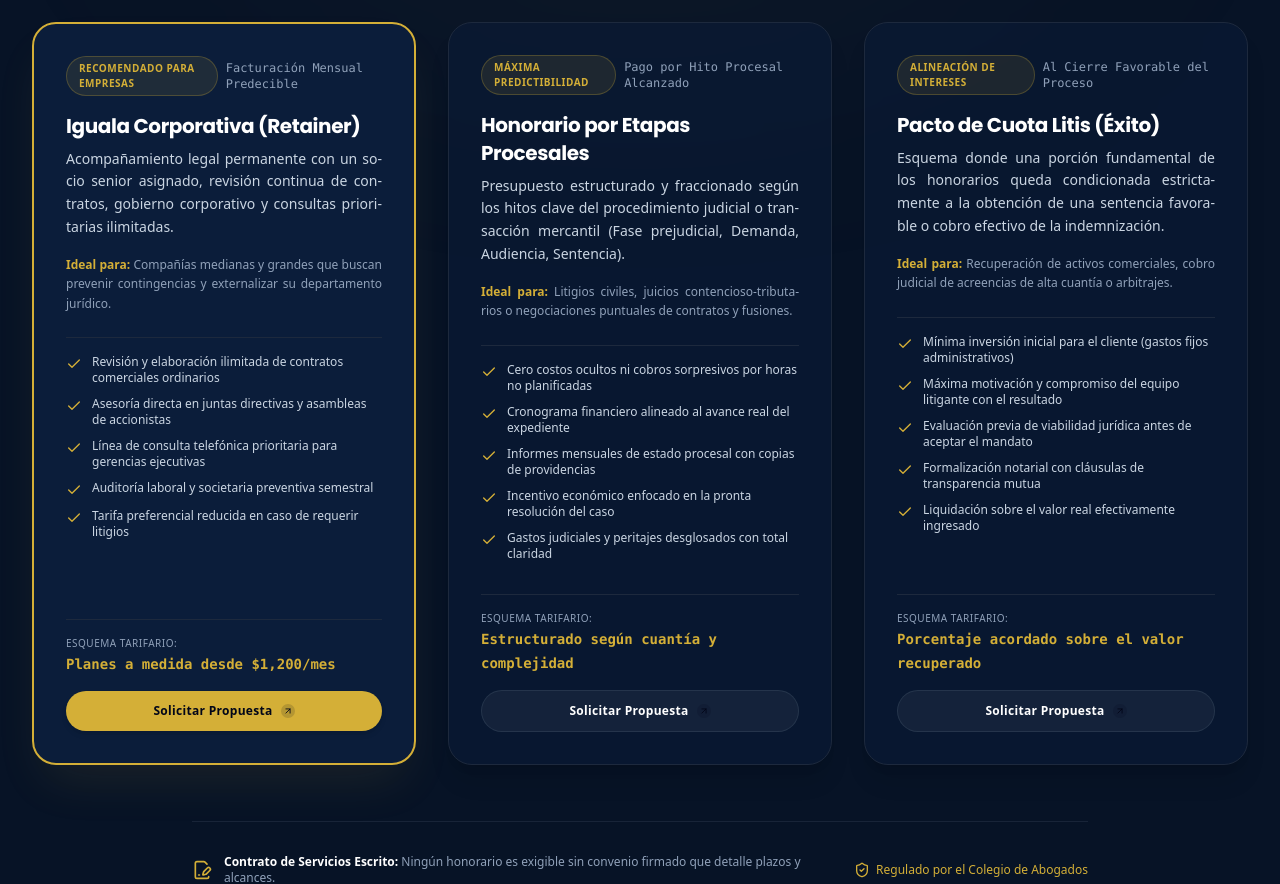
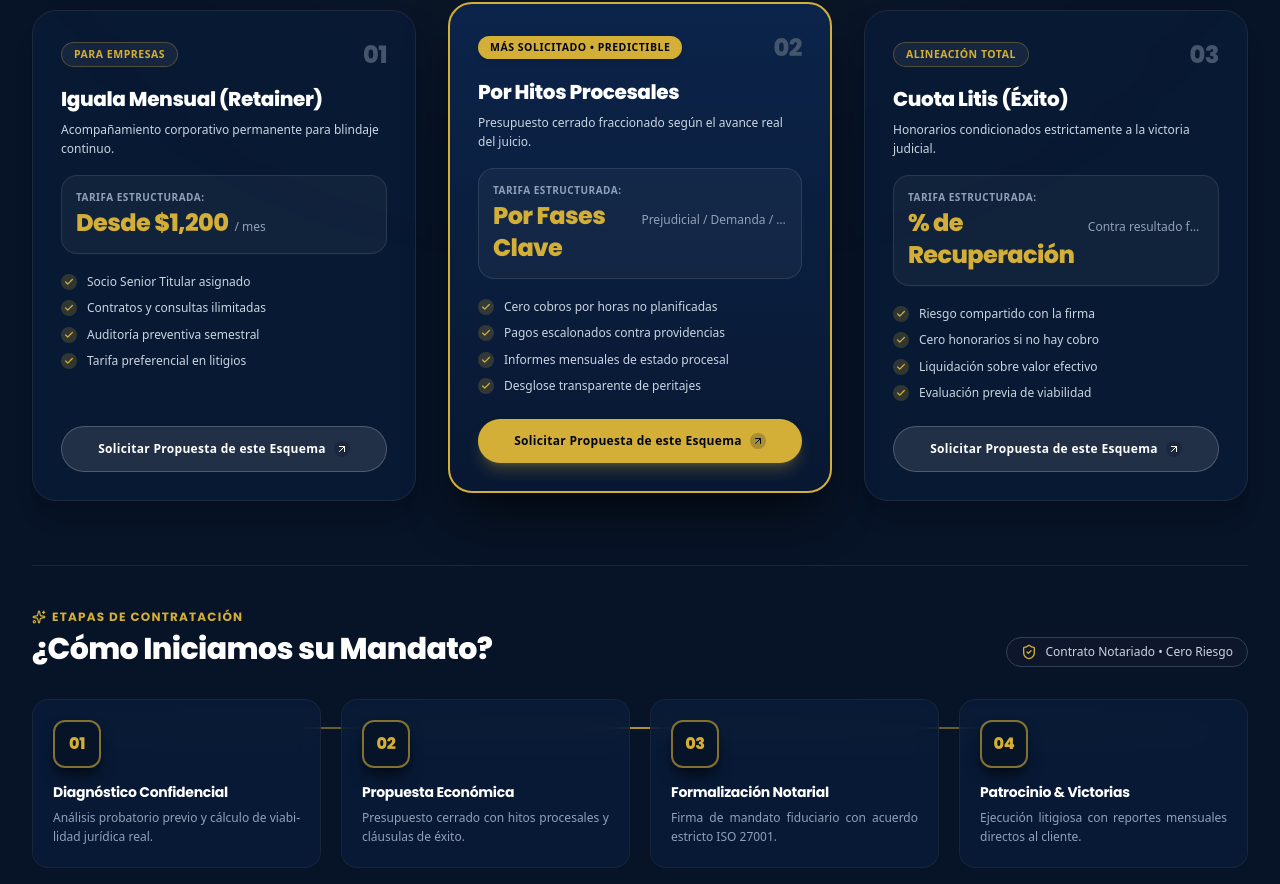
Before and after one commit to kindevec/demoleyes, a React (Vite) app: page / in a window 1280 px wide. Shown: the part 5346-6230 px from the top of the page. Built offline with nearby package versions, Linux system fonts and the light colour scheme.

Commit message:
refactor(pricing): transform FeeCalculator from text wall into high-impact visual tariff cards with 4-step hiring timeline (inspired by Premier Estate reference)

```diff
--- a/src/components/FeeCalculator.tsx
+++ b/src/components/FeeCalculator.tsx
@@ -1,137 +1,259 @@
 import React, { useState } from 'react';
-import { Calculator, Check, ArrowUpRight, ShieldCheck, FileSignature } from 'lucide-react';
-import { FEE_MODELS } from '../data/legalData';
+import { Calculator, ArrowUpRight, ShieldCheck, FileSignature, Check, Sparkles } from 'lucide-react';
 
 interface FeeCalculatorProps {
   onSelectPlanForBooking: (planName: string) => void;
 }
 
 export const FeeCalculator: React.FC<FeeCalculatorProps> = ({ onSelectPlanForBooking }) => {
-  const [selectedModelId, setSelectedModelId] = useState<string>('retainer');
+  const [selectedModelId, setSelectedModelId] = useState<string>('etapas');
+
+  const models = [
+    {
+      id: 'retainer',
+      num: '01',
+      badge: 'Para Empresas',
+      name: 'Iguala Mensual (Retainer)',
+      rate: 'Desde $1,200',
+      period: '/ mes',
+      summary: 'Acompañamiento corporativo permanente para blindaje continuo.',
+      pills: [
+        'Socio Senior Titular asignado',
+        'Contratos y consultas ilimitadas',
+        'Auditoría preventiva semestral',
+        'Tarifa preferencial en litigios',
+      ],
+      isPopular: false,
+    },
+    {
+      id: 'etapas',
+      num: '02',
+      badge: 'Más Solicitado • Predictible',
+      name: 'Por Hitos Procesales',
+      rate: 'Por Fases Clave',
+      period: 'Prejudicial / Demanda / Sentencia',
+      summary: 'Presupuesto cerrado fraccionado según el avance real del juicio.',
+      pills: [
+        'Cero cobros por horas no planificadas',
+        'Pagos escalonados contra providencias',
+        'Informes mensuales de estado procesal',
+        'Desglose transparente de peritajes',
+      ],
+      isPopular: true,
+    },
+    {
+      id: 'exito',
+      num: '03',
+      badge: 'Alineación Total',
+      name: 'Cuota Litis (Éxito)',
+      rate: '% de Recuperación',
+      period: 'Contra resultado favorable',
+      summary: 'Honorarios condicionados estrictamente a la victoria judicial.',
+      pills: [
+        'Riesgo compartido con la firma',
+        'Cero honorarios si no hay cobro',
+        'Liquidación sobre valor efectivo',
+        'Evaluación previa de viabilidad',
+      ],
+      isPopular: false,
+    },
+  ];
+
+  const workflowSteps = [
+    {
+      step: '01',
+      title: 'Diagnóstico Confidencial',
+      desc: 'Análisis probatorio previo y cálculo de viabilidad jurídica real.',
+    },
+    {
+      step: '02',
+      title: 'Propuesta Económica',
+      desc: 'Presupuesto cerrado con hitos procesales y cláusulas de éxito.',
+    },
+    {
+      step: '03',
+      title: 'Formalización Notarial',
+      desc: 'Firma de mandato fiduciario con acuerdo estricto ISO 27001.',
+    },
+    {
+      step: '04',
+      title: 'Patrocinio & Victorias',
+      desc: 'Ejecución litigiosa con reportes mensuales directos al cliente.',
+    },
+  ];
 
   return (
     <section id="honorarios" className="py-16 lg:py-24 bg-[#071326] text-white relative overflow-hidden">
-      {/* Soft Top Champagne Ambient Glow (Zero harsh lines) */}
+      {/* Soft Top Champagne Ambient Glow */}
       <div className="absolute -top-20 left-1/2 -translate-x-1/2 w-[700px] h-[350px] bg-[#D4AF37]/7 rounded-full blur-[160px] pointer-events-none" />
+
       <div className="max-w-7xl mx-auto px-4 sm:px-6 lg:px-8 relative z-10">
 
         {/* Section Header */}
-        <div className="text-center max-w-3xl mx-auto mb-14">
-          <div className="inline-flex items-center gap-2 px-3.5 py-1.5 rounded-full bg-[#D4AF37]/10 border border-[#D4AF37]/30 text-[#D4AF37] text-xs font-semibold tracking-wide mb-4">
+        <div className="text-center max-w-3xl mx-auto mb-12">
+          <div className="inline-flex items-center gap-2 px-3.5 py-1.5 rounded-full bg-[#D4AF37]/10 border border-[#D4AF37]/30 text-[#D4AF37] text-xs font-semibold tracking-wide mb-3">
             <Calculator className="w-3.5 h-3.5 text-[#D4AF37]" />
-            Transparencia Tarifaria Innegociable
+            <span>Transparencia Tarifaria Innegociable</span>
           </div>
           <h2 className="font-heading text-3xl sm:text-4xl lg:text-5xl tracking-tight mb-3">
-            <span className="font-extrabold text-white">Modelos de</span>{" "}
-            <span className="font-serif-deluxe italic font-light text-transparent bg-clip-text bg-gradient-to-r from-[#FFF0BE] via-[#D4AF37] to-[#AA771C] drop-shadow-[0_2px_10px_rgba(212,175,55,0.2)]">
+            <span className="font-extrabold text-white">Modelos de</span>{' '}
+            <span className="font-serif-deluxe italic font-light text-transparent bg-clip-text bg-gradient-to-r from-[#FFF0BE] via-[#D4AF37] to-[#AA771C]">
               Contratación
-            </span>{" "}
-            <span className="font-extrabold text-slate-300">&</span>{" "}
+            </span>{' '}
+            <span className="font-extrabold text-slate-300">&</span>{' '}
             <span className="font-extrabold text-transparent bg-clip-text bg-gradient-to-r from-white via-slate-100 to-slate-300">
               Honorarios
             </span>
           </h2>
-          <p className="text-slate-300 text-sm sm:text-base leading-relaxed text-justify-clean">
-            Eliminamos la incertidumbre de la facturación por horas desmedida. Estructuramos acuerdos
-            claros, predecibles y formalizados mediante contrato de servicios profesionales.
+          <p className="text-slate-300 text-sm sm:text-base leading-relaxed text-justify-clean max-w-2xl mx-auto">
+            Eliminamos la incertidumbre de la facturación por horas desmedida. Estructuras éticas, predecibles y formalizadas por contrato.
           </p>
         </div>
 
-        {/* 3 Clean Model Cards (NO BOX IN BOX) */}
-        <div className="flex lg:grid overflow-x-auto lg:overflow-visible snap-x snap-mandatory gap-4 lg:gap-8 pb-4 lg:pb-0 px-4 lg:px-0 -mx-4 lg:mx-0 no-scrollbar lg:grid-cols-3 mb-10 lg:mb-14">
-          {FEE_MODELS.map((model) => {
+        {/* 3 VISUAL TARIFF CARDS (Punchy, Low-Text, High Visual Impact) */}
+        <div className="grid grid-cols-1 md:grid-cols-3 gap-6 lg:gap-8 items-stretch mb-16">
+          {models.map((model) => {
             const isSelected = selectedModelId === model.id;
 
             return (
               <div
                 key={model.id}
                 onClick={() => setSelectedModelId(model.id)}
-                className={`w-[86vw] lg:w-auto shrink-0 lg:shrink snap-center rounded-3xl p-6 sm:p-8 flex flex-col justify-between transition-all duration-300 cursor-pointer relative ${
-                  isSelected
-                    ? 'bg-[#0B1D3A] border-2 border-[#D4AF37] shadow-2xl shadow-[#D4AF37]/10'
-                    : 'bg-[#0B1D3A]/50 hover:bg-[#0B1D3A]/80 border border-slate-800 hover:border-[#D4AF37]/40 shadow-xl'
+                className={`rounded-3xl p-6 sm:p-7 flex flex-col justify-between transition-all duration-300 cursor-pointer relative ${
+                  isSelected || model.isPopular
+                    ? 'bg-gradient-to-b from-[#0C244A] to-[#081832] border-2 border-[#D4AF37] shadow-2xl shadow-black/70 md:-translate-y-2'
+                    : 'bg-[#091D3C]/60 hover:bg-[#091D3C] border border-slate-800 hover:border-[#D4AF37]/40 shadow-xl'
                 }`}
               >
+                {/* Top Badge & Number */}
                 <div>
                   <div className="flex items-center justify-between gap-2 mb-4">
-                    <span className="text-[10px] font-bold tracking-wider uppercase px-3 py-1 rounded-full bg-[#D4AF37]/10 text-[#D4AF37] border border-[#D4AF37]/25">
+                    <span className={`text-[10.5px] font-extrabold tracking-wider uppercase px-3 py-1 rounded-full ${
+                      model.isPopular
+                        ? 'bg-[#D4AF37] text-slate-950 shadow-md'
+                        : 'bg-white/[0.06] text-[#D4AF37] border border-[#D4AF37]/30'
+                    }`}>
                       {model.badge}
                     </span>
-                    <span className="text-xs font-mono text-slate-400">
-                      {model.billingFrequency}
+                    <span className="font-heading font-black text-2xl text-slate-600">
+                      {model.num}
                     </span>
                   </div>
 
-                  <h3 className="font-heading font-bold text-xl text-white mb-2">
+                  <h3 className="font-heading font-extrabold text-xl text-white mb-2 leading-tight">
                     {model.name}
                   </h3>
 
-                  <p className="text-xs sm:text-sm text-slate-300 leading-relaxed mb-4 text-justify-clean">
-                    {model.description}
+                  <p className="text-xs text-slate-300 leading-relaxed mb-4">
+                    {model.summary}
                   </p>
 
-                  {/* Clean Typographic Callout (No nested box!) */}
-                  <p className="text-xs text-slate-400 mb-6 leading-relaxed text-justify-clean">
-                    <span className="text-[#D4AF37] font-semibold">Ideal para: </span>
-                    {model.idealFor}
-                  </p>
+                  {/* Big Visual Pricing Tag */}
+                  <div className="p-3.5 rounded-2xl bg-white/[0.04] border border-white/10 mb-5">
+                    <div className="text-[10px] uppercase tracking-wider text-slate-400 font-semibold mb-0.5">
+                      Tarifa Estructurada:
+                    </div>
+                    <div className="flex items-baseline gap-1.5">
+                      <span className="font-heading font-black text-xl sm:text-2xl text-[#D4AF37] tracking-tight">
+                        {model.rate}
+                      </span>
+                      <span className="text-xs text-slate-400 font-medium truncate">
+                        {model.period}
+                      </span>
+                    </div>
+                  </div>
 
-                  {/* Features List */}
-                  <div className="space-y-2.5 mb-8 pt-4 border-t border-slate-800">
-                    {model.features.map((feature, idx) => (
-                      <div key={idx} className="flex items-start gap-2.5 text-xs text-slate-300">
-                        <Check className="w-4 h-4 text-[#D4AF37] shrink-0 mt-0.5" />
-                        <span>{feature}</span>
+                  {/* Punchy Feature Chips (No long text) */}
+                  <div className="space-y-2.5 mb-6">
+                    {model.pills.map((pill, idx) => (
+                      <div key={idx} className="flex items-center gap-2.5 text-xs text-slate-300">
+                        <div className="w-4 h-4 rounded-full bg-[#D4AF37]/20 flex items-center justify-center shrink-0 text-[#D4AF37]">
+                          <Check className="w-2.5 h-2.5 stroke-[3]" />
+                        </div>
+                        <span className="font-medium leading-snug">{pill}</span>
                       </div>
                     ))}
                   </div>
                 </div>
 
-                <div className="pt-4 border-t border-slate-800">
-                  <div className="mb-4">
-                    <span className="text-[10px] uppercase text-slate-400 tracking-wider block">Esquema Tarifario:</span>
-                    <span className="text-sm font-bold text-[#D4AF37] font-mono">{model.estimatedRange}</span>
-                  </div>
-
+                {/* Direct Action CTA */}
                 <button
                   onClick={(e) => {
                     e.stopPropagation();
                     onSelectPlanForBooking(model.name);
                   }}
-                    className={`w-full py-3 px-4 rounded-full font-bold text-xs tracking-wide transition-all flex items-center justify-center gap-2 cursor-pointer ${
-                      isSelected
-                        ? 'bg-[#D4AF37] hover:bg-[#C59B27] text-slate-950 shadow-md active:scale-95'
-                        : 'bg-white/5 hover:bg-white/10 text-white border border-slate-700/60'
+                  className={`w-full py-3.5 px-4 rounded-full font-bold text-xs tracking-wide transition-all flex items-center justify-center gap-2 cursor-pointer ${
+                    isSelected || model.isPopular
+                      ? 'bg-[#D4AF37] hover:bg-[#C59B27] text-slate-950 shadow-lg shadow-[#D4AF37]/25 active:scale-95'
+                      : 'bg-white/10 hover:bg-white/15 text-white border border-white/20'
                   }`}
                 >
-                    <span>Solicitar Propuesta</span>
-                    <div className="w-3.5 h-3.5 rounded-full bg-slate-950/15 flex items-center justify-center">
-                      <ArrowUpRight className="w-2.5 h-2.5 text-slate-950" />
+                  <span>Solicitar Propuesta de este Esquema</span>
+                  <div className="w-4 h-4 rounded-full bg-slate-950/20 flex items-center justify-center">
+                    <ArrowUpRight className="w-3 h-3 text-current" />
                   </div>
                 </button>
-                </div>
               </div>
             );
           })}
         </div>
 
-        {/* Mobile Swipe Cue */}
-        <div className="flex lg:hidden items-center justify-center gap-1.5 mb-8 text-[11px] text-[#D4AF37] font-medium">
-          <span>Desliza para comparar esquemas tarifarios →</span>
+        {/* ========================================================================= */}
+        {/* 4-STEP PROCESS TIMELINE ("ЭТАПЫ РАБОТЫ" - SKYSTRUCTURE / SLIDE 4 PATTERN) */}
+        {/* ========================================================================= */}
+        <div className="pt-10 border-t border-slate-800/80">
+          <div className="flex flex-col sm:flex-row sm:items-end justify-between mb-8 gap-4">
+            <div>
+              <div className="inline-flex items-center gap-1.5 text-xs font-bold uppercase tracking-widest text-[#D4AF37] font-heading mb-1.5">
+                <Sparkles className="w-3.5 h-3.5 text-[#D4AF37]" />
+                <span>ETAPAS DE CONTRATACIÓN</span>
+              </div>
+              <h3 className="font-heading font-extrabold text-2xl sm:text-3xl text-white">
+                ¿Cómo Iniciamos su Mandato?
+              </h3>
+            </div>
+            <div className="inline-flex items-center gap-2 px-3.5 py-1.5 rounded-full bg-slate-900/80 border border-slate-700 text-xs text-slate-300 self-start sm:self-auto">
+              <ShieldCheck className="w-4 h-4 text-[#D4AF37]" />
+              <span>Contrato Notariado • Cero Riesgo</span>
+            </div>
           </div>
 
-        {/* Ethical Guarantee (Clean horizontal footer divider - NO BOX IN BOX) */}
-        <div className="pt-8 border-t border-slate-800/80 max-w-4xl mx-auto flex flex-col sm:flex-row items-center justify-between gap-4 text-xs text-slate-400">
+          {/* 4 Step Nodes with Linear Connections */}
+          <div className="grid grid-cols-1 sm:grid-cols-2 lg:grid-cols-4 gap-5 relative">
+            {/* Desktop Connecting Hairline */}
+            <div className="hidden lg:block absolute top-7 left-12 right-12 h-[2px] bg-gradient-to-r from-[#D4AF37]/20 via-[#D4AF37]/80 to-[#D4AF37]/20 z-0 pointer-events-none" />
+
+            {workflowSteps.map((ws, i) => (
+              <div
+                key={i}
+                className="relative z-10 p-5 rounded-2xl bg-[#091D3C]/70 border border-slate-800/80 hover:border-[#D4AF37]/50 backdrop-blur-md transition-all group"
+              >
+                <div className="w-12 h-12 rounded-xl bg-[#071326] border-2 border-[#D4AF37]/60 text-[#D4AF37] font-heading font-black text-base flex items-center justify-center mb-3.5 shadow-lg shadow-black/50 group-hover:scale-105 group-hover:border-[#D4AF37] transition-all">
+                  {ws.step}
+                </div>
+                <h4 className="font-heading font-bold text-sm text-white mb-1.5 group-hover:text-[#D4AF37] transition-colors">
+                  {ws.title}
+                </h4>
+                <p className="text-xs text-slate-400 leading-relaxed text-justify-clean">
+                  {ws.desc}
+                </p>
+              </div>
+            ))}
+          </div>
+        </div>
+
+        {/* Ethical Guarantee Ribbon */}
+        <div className="mt-12 pt-6 border-t border-slate-800/60 flex flex-col sm:flex-row items-center justify-between gap-4 text-xs text-slate-400">
           <div className="flex items-center gap-3">
             <FileSignature className="w-5 h-5 text-[#D4AF37] shrink-0" />
             <span>
               <strong className="text-white">Contrato de Servicios Escrito: </strong>
-              Ningún honorario es exigible sin convenio firmado que detalle plazos y alcances.
+              Ningún honorario es exigible sin convenio previo que fije límites de cuantía y plazos.
             </span>
           </div>
-          <div className="inline-flex items-center gap-1.5 text-[#D4AF37] font-medium shrink-0">
+          <div className="inline-flex items-center gap-1.5 text-[#D4AF37] font-semibold shrink-0">
             <ShieldCheck className="w-4 h-4" />
-            <span>Regulado por el Colegio de Abogados</span>
+            <span>Colegio de Abogados de Pichincha</span>
           </div>
         </div>
 
```
Lines whose indentation alone changed are shown as unchanged.
